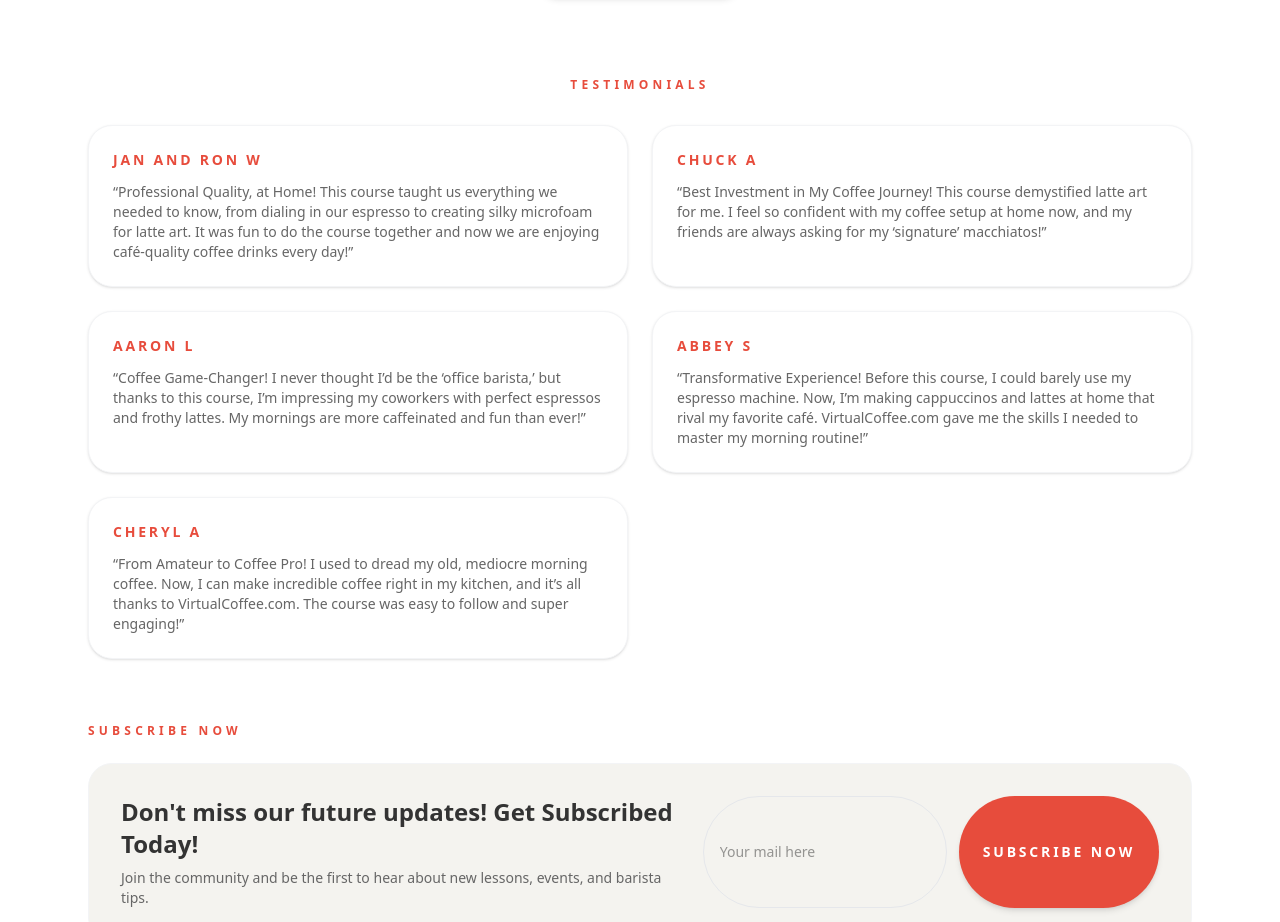
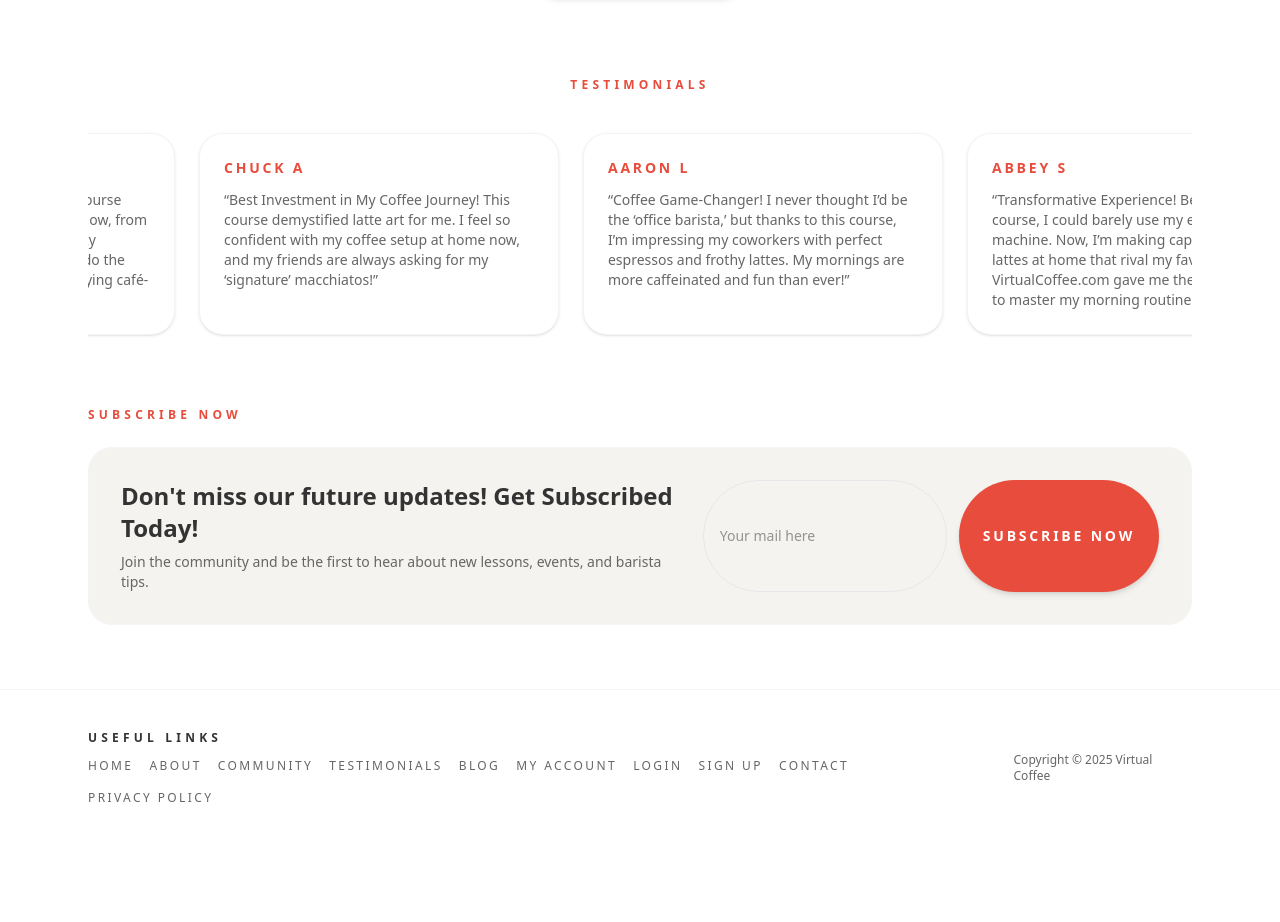
Before and after one commit to innovationwizard/virtualcoffee, a Next.js app: page / in a window 1280 px wide. Shown: the part 3680-4602 px from the top of the page. After the commit the page ends 4526 px from the top, so only its background shows below. Built offline with nearby package versions, Linux system fonts and the light colour scheme.

Commit message:
Add scrolling testimonials carousel.

```diff
--- a/app/globals.css
+++ b/app/globals.css
@@ -1,2 +1,28 @@
 @config "../tailwind.config.ts";
 @import "tailwindcss";
+
+@keyframes carousel-scroll {
+  from {
+    transform: translateX(0);
+  }
+  to {
+    transform: translateX(-50%);
+  }
+}
+
+.carousel-track {
+  display: flex;
+  gap: 1.5rem;
+  width: max-content;
+  animation: carousel-scroll 45s linear infinite;
+}
+
+.carousel-track:hover {
+  animation-play-state: paused;
+}
+
+@media (prefers-reduced-motion: reduce) {
+  .carousel-track {
+    animation: none;
+  }
+}
--- a/app/page.tsx
+++ b/app/page.tsx
@@ -1,4 +1,32 @@
 import { Coffee, CheckCircle, User, Settings } from "lucide-react";
+
+const testimonials = [
+  {
+    name: "Jan and Ron W",
+    quote:
+      "Professional Quality, at Home! This course taught us everything we needed to know, from dialing in our espresso to creating silky microfoam for latte art. It was fun to do the course together and now we are enjoying café-quality coffee drinks every day!",
+  },
+  {
+    name: "Chuck A",
+    quote:
+      "Best Investment in My Coffee Journey! This course demystified latte art for me. I feel so confident with my coffee setup at home now, and my friends are always asking for my ‘signature’ macchiatos!",
+  },
+  {
+    name: "Aaron L",
+    quote:
+      "Coffee Game-Changer! I never thought I’d be the ‘office barista,’ but thanks to this course, I’m impressing my coworkers with perfect espressos and frothy lattes. My mornings are more caffeinated and fun than ever!",
+  },
+  {
+    name: "Abbey S",
+    quote:
+      "Transformative Experience! Before this course, I could barely use my espresso machine. Now, I’m making cappuccinos and lattes at home that rival my favorite café. VirtualCoffee.com gave me the skills I needed to master my morning routine!",
+  },
+  {
+    name: "Cheryl A",
+    quote:
+      "From Amateur to Coffee Pro! I used to dread my old, mediocre morning coffee. Now, I can make incredible coffee right in my kitchen, and it’s all thanks to VirtualCoffee.com. The course was easy to follow and super engaging!",
+  },
+];
 
 export default function HomePage() {
   return (
@@ -264,37 +292,12 @@ export default function HomePage() {
         <p className="text-xs font-semibold uppercase tracking-[0.35em] text-brand-red text-center">
           Testimonials
         </p>
-        <div className="grid gap-6 md:grid-cols-2">
-          {[
-            {
-              name: "Jan and Ron W",
-              quote:
-                "Professional Quality, at Home! This course taught us everything we needed to know, from dialing in our espresso to creating silky microfoam for latte art. It was fun to do the course together and now we are enjoying café-quality coffee drinks every day!",
-            },
-            {
-              name: "Chuck A",
-              quote:
-                "Best Investment in My Coffee Journey! This course demystified latte art for me. I feel so confident with my coffee setup at home now, and my friends are always asking for my ‘signature’ macchiatos!",
-            },
-            {
-              name: "Aaron L",
-              quote:
-                "Coffee Game-Changer! I never thought I’d be the ‘office barista,’ but thanks to this course, I’m impressing my coworkers with perfect espressos and frothy lattes. My mornings are more caffeinated and fun than ever!",
-            },
-            {
-              name: "Abbey S",
-              quote:
-                "Transformative Experience! Before this course, I could barely use my espresso machine. Now, I’m making cappuccinos and lattes at home that rival my favorite café. VirtualCoffee.com gave me the skills I needed to master my morning routine!",
-            },
-            {
-              name: "Cheryl A",
-              quote:
-                "From Amateur to Coffee Pro! I used to dread my old, mediocre morning coffee. Now, I can make incredible coffee right in my kitchen, and it’s all thanks to VirtualCoffee.com. The course was easy to follow and super engaging!",
-            },
-          ].map((testimonial) => (
+        <div className="relative overflow-hidden">
+          <div className="carousel-track py-2">
+            {[...testimonials, ...testimonials].map((testimonial, index) => (
               <div
-              key={testimonial.name}
-              className="rounded-3xl border border-gray-100 bg-white p-6 shadow-sm"
+                key={`${testimonial.name}-${index}`}
+                className="w-[280px] flex-none rounded-3xl border border-gray-100 bg-white p-6 shadow-sm sm:w-[320px] md:w-[360px]"
               >
                 <p className="text-sm font-semibold uppercase tracking-[0.2em] text-brand-red">
                   {testimonial.name}
@@ -304,6 +307,7 @@ export default function HomePage() {
                 </p>
               </div>
             ))}
+          </div>
         </div>
       </section>
 
```
Lines whose indentation alone changed are shown as unchanged.
